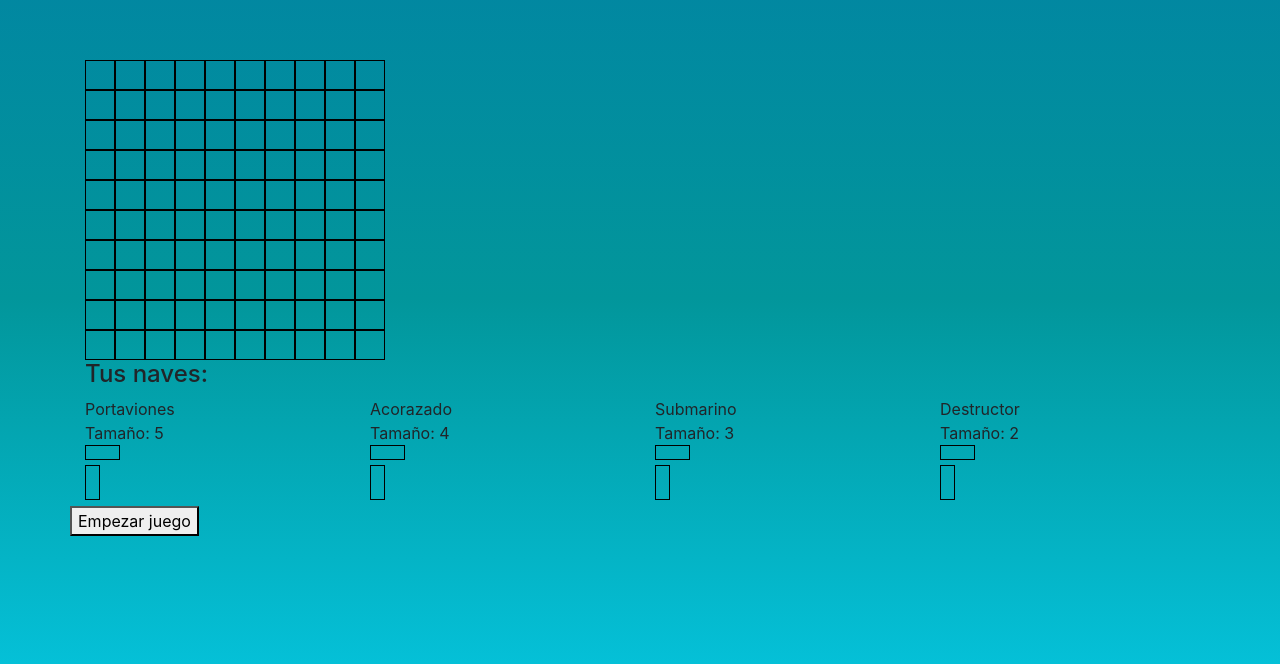
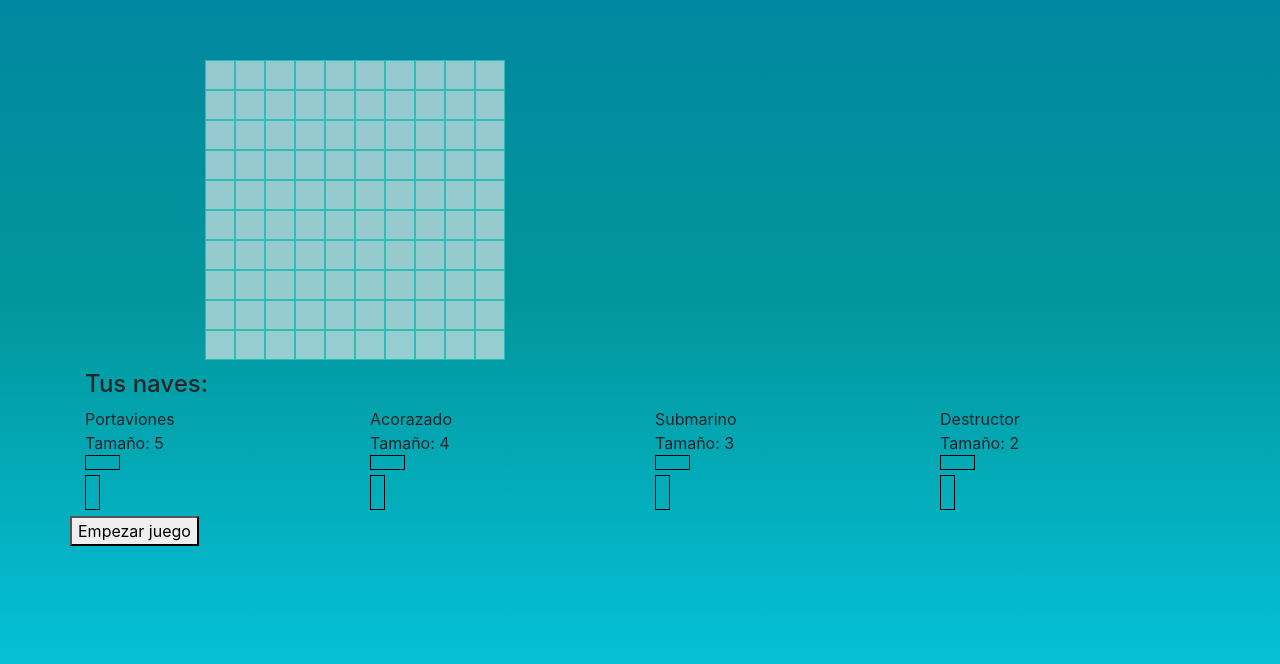
Before and after one commit to DavidSolorza/Batalla-Naval, a plain HTML site: page view/tablero.html in a window 1280 px wide. Shown: the part 102-766 px from the top of the page. Drawn offline with nearby package versions, Linux system fonts and the light colour scheme.

Commit message:
stilo del mapa

```diff
--- a/view/styles/tablero.css
+++ b/view/styles/tablero.css
@@ -1,6 +1,14 @@
+body{
+    background-color: #CEDEEA;
+    text-align: center;
+}
 #board{
-    width: 300px;
-    height: 300px;
+    display: grid;
+    align-items: center;
+    justify-content: center;
+    width: max-content;
+    margin: auto;
+    padding: 10px;
 }
 .myRow{
     width: 300px;
@@ -9,8 +17,14 @@
 .grid{
     width: 30px;
     height: 30px;
-    border: black 0.5px solid;
-    display: inline-block
+    border: 0.1px solid rgb(46, 190, 183);
+    display: inline-block;
+    align-items: center;
+    justify-content: center;
+    cursor: pointer;
+    transition: background-color 0.3s;
+    background-color: rgba(225, 231, 233, 0.664);
+
 }
 .position{
     display: inline-block;
@@ -27,7 +41,7 @@
     margin-top: 5px;
 }
 .selected{
-    background-color: blue;
+    background-color: rgba(59, 59, 206, 0.795);
 }
 .hit{
     background-color: red;
```
